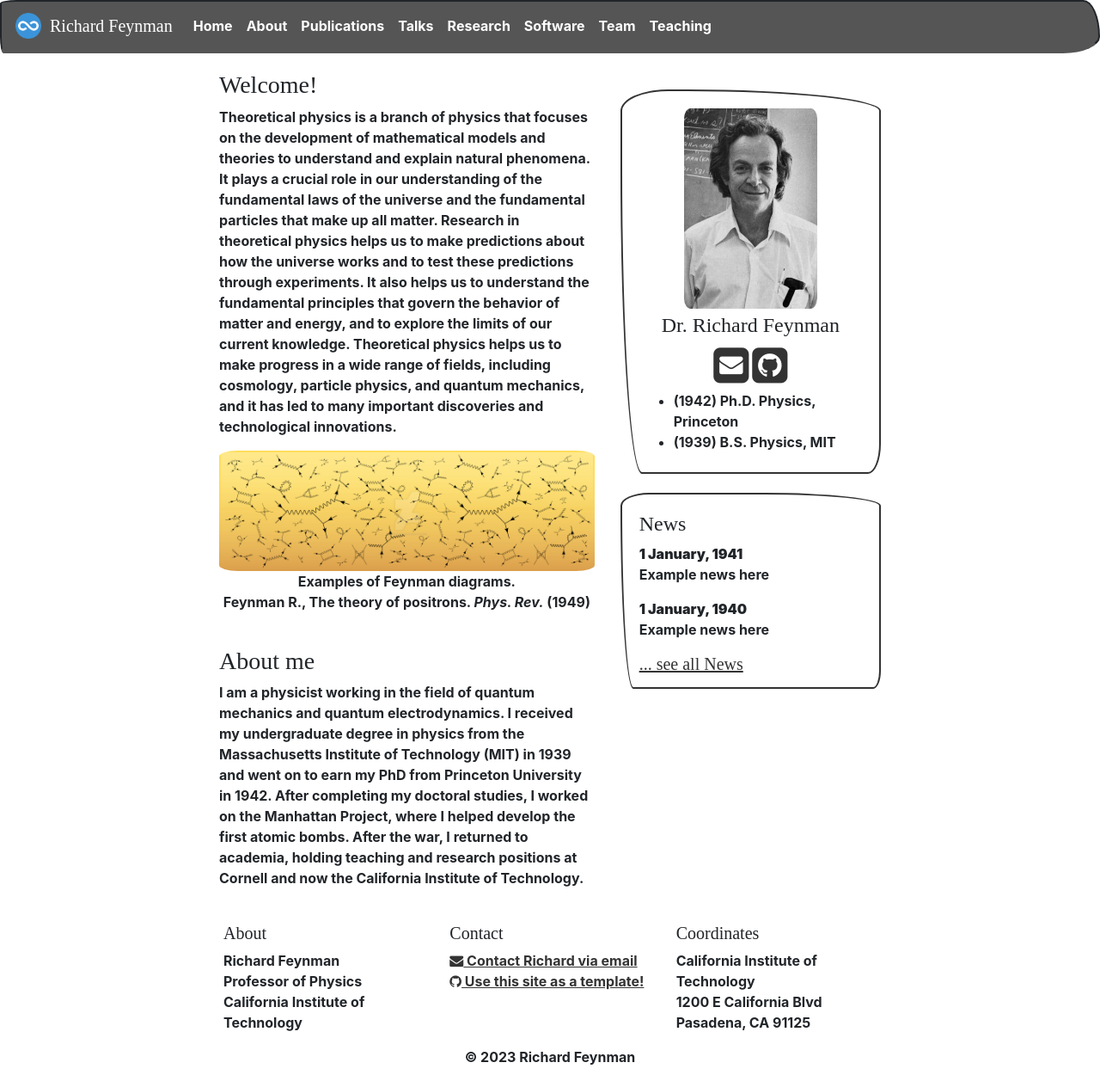
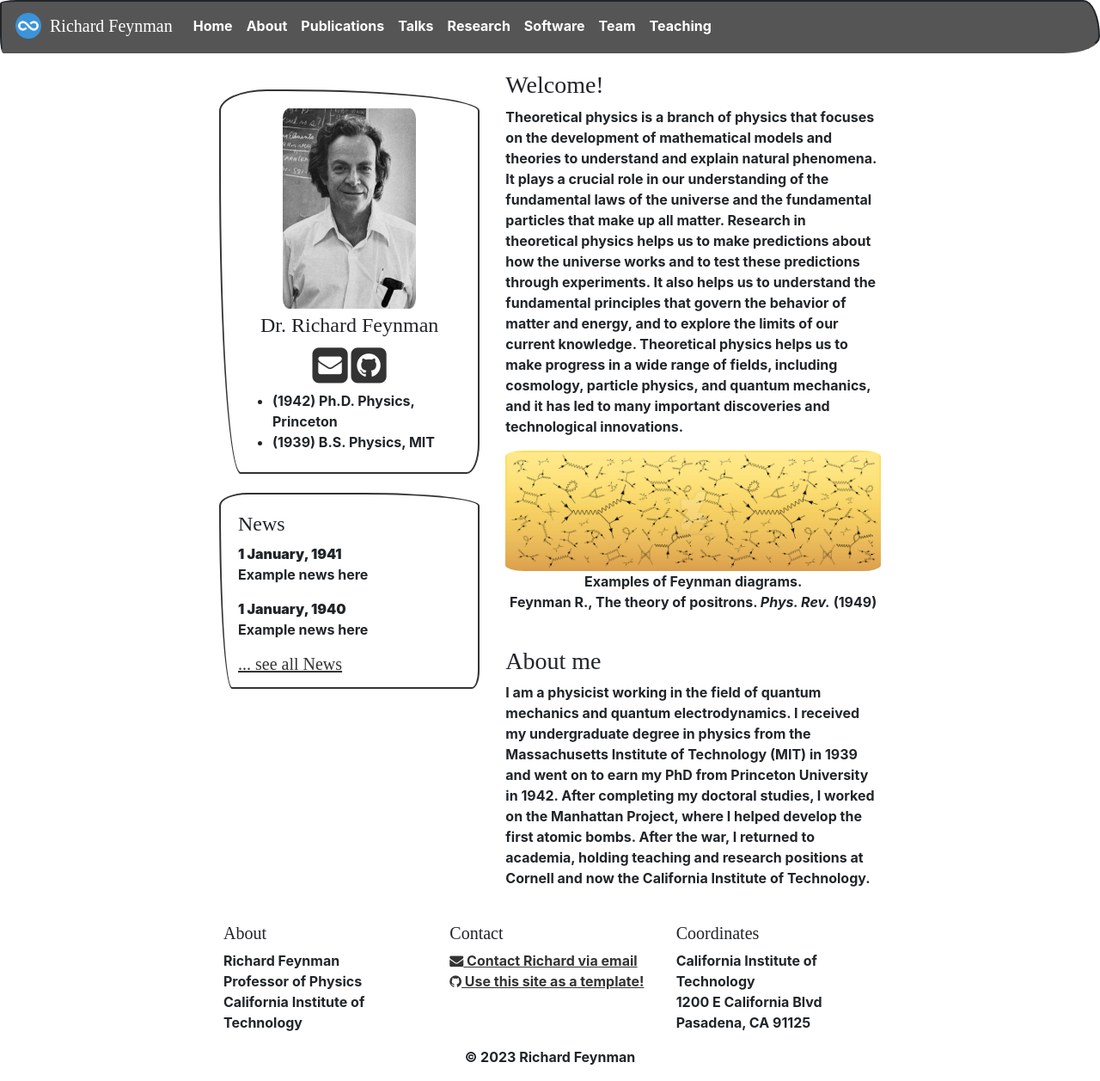
Before and after one commit to t3humphries/new_webpage, a Jekyll site: the page built from _pages/home.md, in a window 1280 px wide and 1257 px high. Shown: the whole window at 86% size. Built offline with Jekyll 4.4.1, drawn with Linux system fonts in a browser that asks for light colours; nearby versions of some CDN libraries; some web fonts are replaced; a style sheet for code colours, icons or effects is not loaded.

Commit message:
swap homepage

```diff
--- a/_layouts/homelay.html
+++ b/_layouts/homelay.html
@@ -1,10 +1,9 @@
 ---
 layout: default
 ---
-
+  <div id="newsid" class="col-sm-5 col-xs-12" >
+	{% include sidebar.html %}
+  </div>
   <div id="homeid" class="col-sm-7 col-xs-12">
 	{{ content }}
   </div>
-  <div id="newsid" class="col-sm-5 col-xs-12" >
-	{% include sidebar.html %}
-  </div>
```
